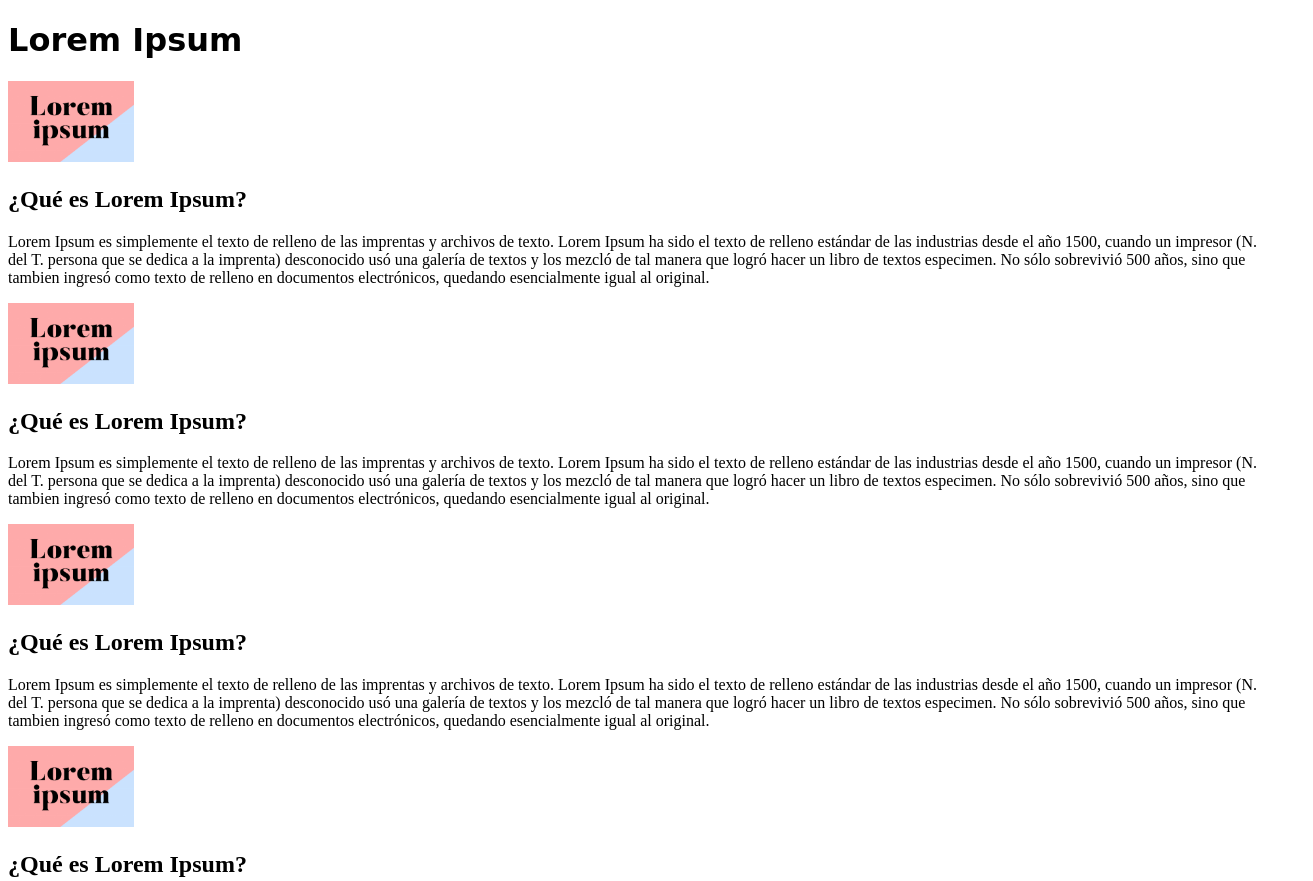
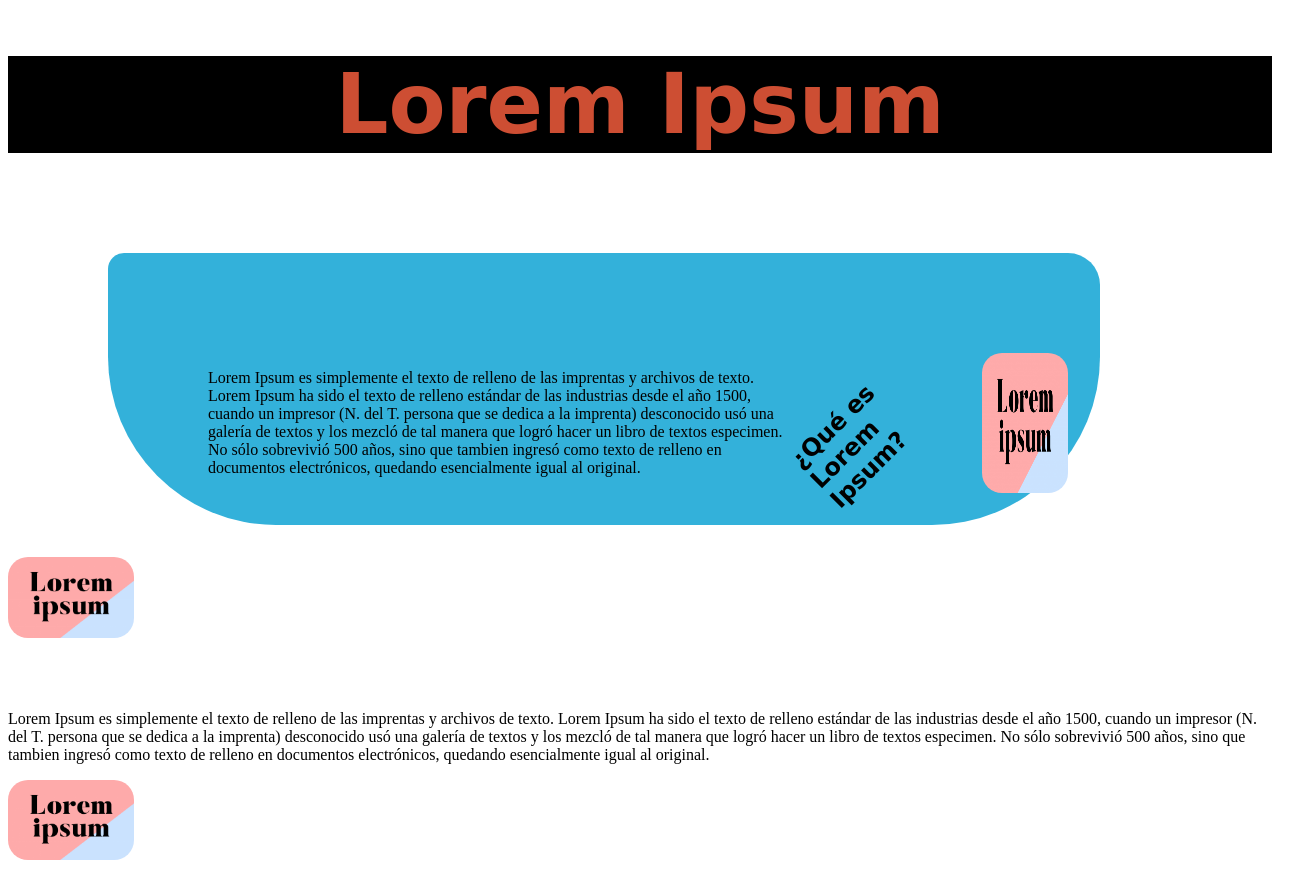
Before and after one commit to JuniorBenitez1106/paginaweb, a plain HTML site: page index.html in a window 1280 px wide. Shown: the top 881 px of the page, 1313 px wide, since content can reach past the window. Drawn offline with Linux system fonts and the light colour scheme; a web font is replaced by a local one.

Commit message:
SE REALIZAN CAMBIOS EN CSS

```diff
--- a/estilo.css
+++ b/estilo.css
@@ -1,3 +1,29 @@
 #Titulo1{
 	font-family: "Monsieur La Doulaise", cursive;
+	color: #cd4e33;
+	text-align: center;
+	background-color: black;
+	font-size: 5.2rem;
 }
+
+.articulo{
+	background-color: #33b1da;
+	width: 68%;
+	margin: 100px 32px 32px 100px ;
+	padding: 100px 32px 32px 100px;
+	border-radius: 16px 32px 168px 168px;
+	display: flex;
+	flex-direction: row-reverse;
+}
+
+img{
+
+	border-radius: 20px;
+}
+
+h2{
+	font-family: "UnifrakturMaguntia", cursive;
+	width: 120%;
+	transform: rotate(-45deg);
+
+}
--- a/index.html
+++ b/index.html
@@ -5,12 +5,15 @@
 	<meta name="viewport" content="width=device-width, initial-scale=1">
 	<title>PAGINAWEB</title>
 	<link rel="stylesheet" type="text/css" href="estilo.css">
+	<link rel="preconnect" href="https://fonts.googleapis.com">
+	<link rel="preconnect" href="https://fonts.gstatic.com" crossorigin>
+	<link href="https://fonts.googleapis.com/css2?family=Monsieur+La+Doulaise&display=swap" rel="stylesheet">
 </head>
 <body>
 
 	<h1 id="Titulo1">Lorem Ipsum</h1>
 
-	<div>
+	<div class="articulo">
 
 		<img src="img1.png" width="10%">
 		<h2>¿Qué es Lorem Ipsum?</h2>
```
